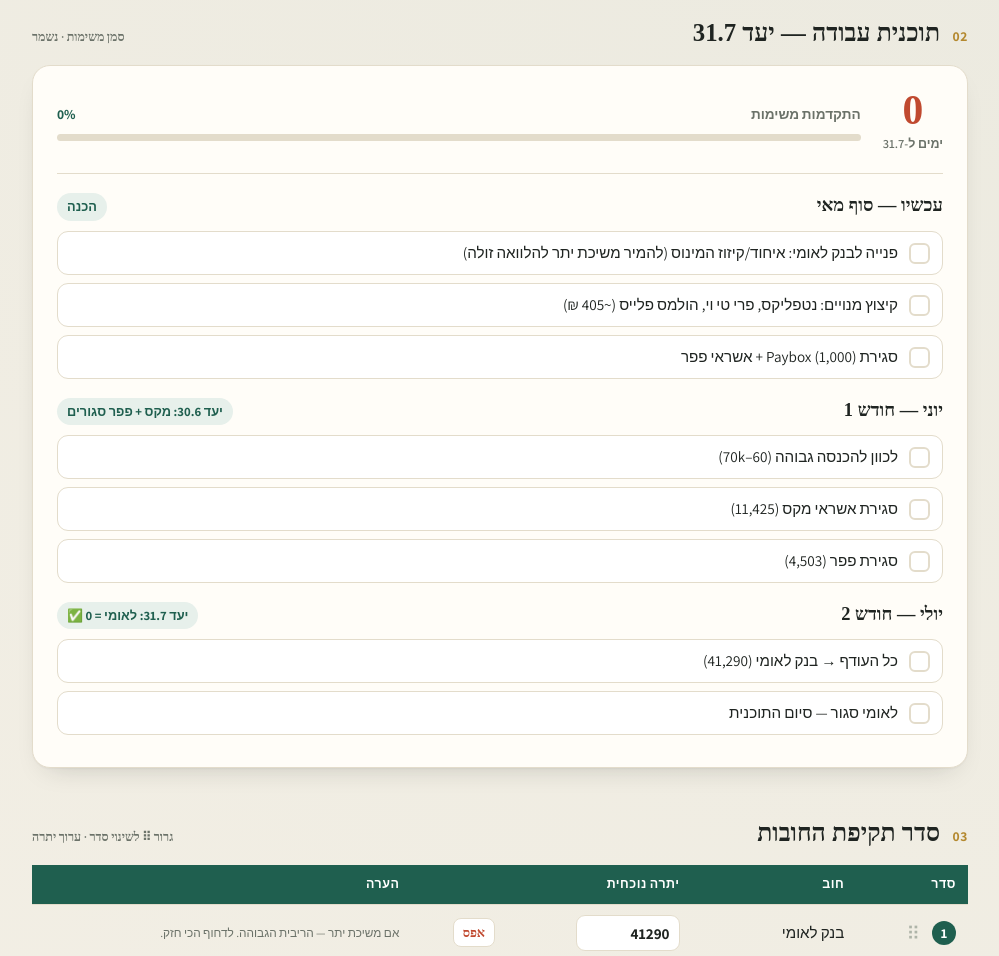
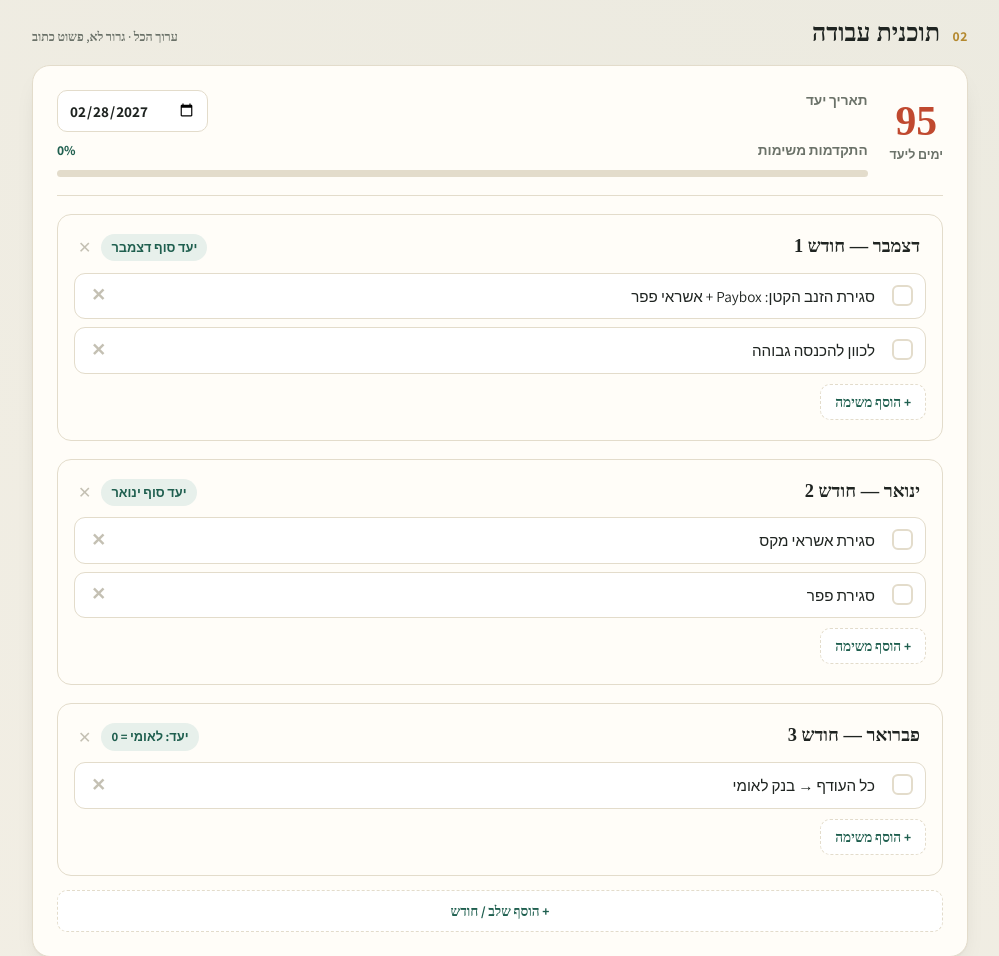
Before and after one commit to zilberz-hue/Finfreedom, a plain HTML site: page index.html in a window 1280 px wide. Shown: the part 680-1636 px from the top of the page, without its empty margins (140-1139 px from the left). Drawn offline with nearby package versions, Linux system fonts and the light colour scheme; a web font is replaced by a local one.

Commit message:
תוכנית עבודה ניתנת לעריכה מלאה + חודשים מדצמבר

```diff
--- a/index.html
+++ b/index.html
@@ -150,6 +150,24 @@
   .task input:checked::after{content:"\2713";color:#fff;font-size:.85rem;font-weight:800;position:absolute;inset:0;display:flex;align-items:center;justify-content:center}
   .task span{font-size:.95rem;line-height:1.35}
   .task.done span{color:var(--muted);text-decoration:line-through}
+  .wp-date{border:1px solid var(--line);border-radius:10px;background:#fff;padding:9px 11px;font-family:'Assistant';font-weight:700;font-size:.95rem;color:var(--ink);cursor:pointer}
+  .wp-date:focus{outline:0;border-color:var(--green);box-shadow:0 0 0 3px var(--green-soft)}
+  .edit{outline:0;border-radius:6px;padding:2px 6px;transition:background .15s,box-shadow .15s;cursor:text;min-width:40px;display:inline-block}
+  .edit:hover{background:var(--green-soft)}
+  .edit:focus{background:#fff;box-shadow:0 0 0 2px var(--green)}
+  .edit:empty::before{content:attr(data-ph);color:#c4c0b3;font-weight:400}
+  .pt.edit{font-family:'Frank Ruhl Libre',serif;font-weight:700;font-size:1.15rem}
+  .phase-h .pg.edit{min-width:60px}
+  .task span.edit{flex:1}
+  .task .del{margin-inline-start:auto;flex:none;border:0;background:transparent;color:#c4c0b3;font-size:1.1rem;font-weight:700;cursor:pointer;padding:0 4px;line-height:1;align-self:center}
+  .task .del:hover{color:var(--terra)}
+  .phase-del{border:0;background:transparent;color:#c4c0b3;font-size:1rem;cursor:pointer;padding:0 4px;flex:none}
+  .phase-del:hover{color:var(--terra)}
+  .add-task,.add-phase{border:1px dashed var(--line);background:#fff;border-radius:10px;padding:8px 14px;font-family:'Assistant';font-weight:700;font-size:.85rem;color:var(--green);cursor:pointer;transition:.15s}
+  .add-task{margin:2px 0 4px}
+  .add-task:hover,.add-phase:hover{border-color:var(--green);background:var(--green-soft)}
+  .add-phase{display:block;width:100%;margin-top:14px;padding:11px}
+  .phase{border:1px solid var(--line);border-radius:14px;padding:16px;background:var(--paper)}
   footer{margin-top:54px;font-size:.78rem;color:var(--muted);text-align:center;line-height:1.7}
   @media(max-width:760px){
     h1{font-size:2.1rem}.cards,.inputs,.timeline{grid-template-columns:1fr}.inputs{gap:12px}
@@ -194,16 +212,18 @@
   </section>
 
   <section>
-    <h2><span class="n">02</span>תוכנית עבודה — יעד 31.7<span class="hint">סמן משימות · נשמר</span></h2>
+    <h2><span class="n">02</span>תוכנית עבודה<span class="hint">ערוך הכל · גרור לא, פשוט כתוב</span></h2>
     <div class="wp">
       <div class="wp-head">
-        <div class="wp-days"><span id="wp-daysnum">—</span><small>ימים ל-31.7</small></div>
+        <div class="wp-days"><span id="wp-daysnum">—</span><small>ימים ליעד</small></div>
         <div class="wp-prog">
+          <div class="wp-prog-row"><span>תאריך יעד</span><input type="date" id="wp-deadline" class="wp-date"></div>
           <div class="wp-prog-row"><span>התקדמות משימות</span><b id="wp-pct">0%</b></div>
           <div class="track"><i id="wp-bar"></i></div>
         </div>
       </div>
       <div id="wp-phases"></div>
+      <button class="add-phase" id="wp-add-phase">+ הוסף שלב / חודש</button>
     </div>
   </section>
 
@@ -525,7 +545,7 @@ function renumber(){
 
 document.getElementById('reset').addEventListener('click',()=>{
   cur=baseline.map(i=>i[1]);days=baseline.map(i=>i[5]||0);order=[...defaultOrder];
-  tasksDone={};try{localStorage.removeItem('recoveryTasks');}catch(e){}
+  if(typeof wp!=='undefined'){wp=JSON.parse(JSON.stringify(defaultWP));try{localStorage.removeItem('recoveryWP');}catch(e){}}
   renderDebts();renderItems();recompute();
   if(document.getElementById('wp-phases'))renderWP();
 });
@@ -540,56 +560,97 @@ if(window.Sortable){
   });
 }
 
-/* ----- work plan checklist ----- */
-const wpPhases=[
-  {title:"עכשיו — סוף מאי",target:"הכנה",items:[
-    "פנייה לבנק לאומי: איחוד/קיזוז המינוס (להמיר משיכת יתר להלוואה זולה)",
-    "קיצוץ מנויים: נטפליקס, פרי טי וי, הולמס פלייס (~405 ₪)",
-    "סגירת Paybox (1,000) + אשראי פפר"
-  ]},
-  {title:"יוני — חודש 1",target:"יעד 30.6: מקס + פפר סגורים",items:[
-    "לכוון להכנסה גבוהה (60–70k)",
-    "סגירת אשראי מקס (11,425)",
-    "סגירת פפר (4,503)"
-  ]},
-  {title:"יולי — חודש 2",target:"יעד 31.7: לאומי = 0 ✅",items:[
-    "כל העודף → בנק לאומי (41,290)",
-    "לאומי סגור — סיום התוכנית"
-  ]}
-];
-let tasksDone={};
-try{const t=JSON.parse(localStorage.getItem('recoveryTasks'));if(t&&typeof t==='object')tasksDone=t;}catch(e){}
+/* ----- work plan — fully editable ----- */
+const esc=s=>String(s).replace(/&/g,'&amp;').replace(/</g,'&lt;').replace(/>/g,'&gt;');
+const defaultWP={
+  deadline:"2027-02-28",
+  phases:[
+    {title:"דצמבר — חודש 1",target:"יעד סוף דצמבר",tasks:[
+      {text:"סגירת הזנב הקטן: Paybox + אשראי פפר",done:false},
+      {text:"לכוון להכנסה גבוהה",done:false}
+    ]},
+    {title:"ינואר — חודש 2",target:"יעד סוף ינואר",tasks:[
+      {text:"סגירת אשראי מקס",done:false},
+      {text:"סגירת פפר",done:false}
+    ]},
+    {title:"פברואר — חודש 3",target:"יעד: לאומי = 0",tasks:[
+      {text:"כל העודף → בנק לאומי",done:false}
+    ]}
+  ]
+};
+let wp;
+try{const w=JSON.parse(localStorage.getItem('recoveryWP'));wp=(w&&Array.isArray(w.phases))?w:JSON.parse(JSON.stringify(defaultWP));}
+catch(e){wp=JSON.parse(JSON.stringify(defaultWP));}
+function saveWP(){try{localStorage.setItem('recoveryWP',JSON.stringify(wp));}catch(e){}
+  if(ready&&syncCfg.auto&&syncCfg.key){clearTimeout(_autoTimer);_autoTimer=setTimeout(cloudSave,1800);}}
 function renderWP(){
-  let html='',k=0;
-  wpPhases.forEach(ph=>{
-    html+=`<div class="phase"><div class="phase-h"><div class="pt">${ph.title}</div><div class="pg">${ph.target}</div></div>`;
-    ph.items.forEach(it=>{
-      const id='t'+k;const done=!!tasksDone[id];
-      html+=`<label class="task ${done?'done':''}"><input type="checkbox" data-tid="${id}" ${done?'checked':''}><span>${it}</span></label>`;
-      k++;
-    });
-    html+='</div>';
-  });
-  document.getElementById('wp-phases').innerHTML=html;
+  const el=document.getElementById('wp-phases');if(!el)return;
+  el.innerHTML=wp.phases.map((ph,pi)=>{
+    const tasks=ph.tasks.map((t,ti)=>
+      `<div class="task ${t.done?'done':''}">
+        <input type="checkbox" data-p="${pi}" data-t="${ti}" ${t.done?'checked':''}>
+        <span class="edit" contenteditable="true" data-p="${pi}" data-t="${ti}" data-ph="משימה…">${esc(t.text)}</span>
+        <button class="del" data-p="${pi}" data-t="${ti}" title="מחק">✕</button>
+      </div>`).join('');
+    return `<div class="phase">
+      <div class="phase-h">
+        <div class="pt edit" contenteditable="true" data-p="${pi}" data-f="title" data-ph="שם השלב/חודש">${esc(ph.title)}</div>
+        <div style="display:flex;align-items:center;gap:6px">
+          <div class="pg edit" contenteditable="true" data-p="${pi}" data-f="target" data-ph="יעד">${esc(ph.target)}</div>
+          <button class="phase-del" data-p="${pi}" title="מחק שלב">✕</button>
+        </div>
+      </div>
+      ${tasks}
+      <button class="add-task" data-p="${pi}">+ הוסף משימה</button>
+    </div>`;
+  }).join('');
+  const d=document.getElementById('wp-deadline');if(d&&wp.deadline)d.value=wp.deadline;
   updateWP();
 }
 function updateWP(){
-  const boxes=[...document.querySelectorAll('#wp-phases input')];
-  const done=boxes.filter(b=>b.checked).length,tot=boxes.length||1;
-  const pct=Math.round(done/tot*100);
+  let done=0,tot=0;
+  wp.phases.forEach(ph=>ph.tasks.forEach(t=>{tot++;if(t.done)done++;}));
+  const pct=tot?Math.round(done/tot*100):0;
   document.getElementById('wp-pct').textContent=pct+'%';
   document.getElementById('wp-bar').style.width=pct+'%';
-  const target=new Date(2026,6,31),today=new Date();today.setHours(0,0,0,0);
-  document.getElementById('wp-daysnum').textContent=Math.max(0,Math.round((target-today)/86400000));
+  const el=document.getElementById('wp-daysnum');
+  if(wp.deadline){const target=new Date(wp.deadline+'T00:00:00'),today=new Date();today.setHours(0,0,0,0);
+    el.textContent=Math.max(0,Math.round((target-today)/86400000));}
+  else el.textContent='—';
 }
-document.getElementById('wp-phases').addEventListener('change',e=>{
+const wpEl=document.getElementById('wp-phases');
+wpEl.addEventListener('change',e=>{
   if(e.target.matches('input[type=checkbox]')){
-    tasksDone[e.target.dataset.tid]=e.target.checked;
+    wp.phases[+e.target.dataset.p].tasks[+e.target.dataset.t].done=e.target.checked;
     e.target.closest('.task').classList.toggle('done',e.target.checked);
-    try{localStorage.setItem('recoveryTasks',JSON.stringify(tasksDone));}catch(err){}
-    updateWP();
+    saveWP();updateWP();
   }
 });
+wpEl.addEventListener('input',e=>{
+  const t=e.target;if(!t.classList.contains('edit'))return;
+  const pi=+t.dataset.p;
+  if(t.dataset.f==='title')wp.phases[pi].title=t.textContent;
+  else if(t.dataset.f==='target')wp.phases[pi].target=t.textContent;
+  else if(t.dataset.t!==undefined)wp.phases[pi].tasks[+t.dataset.t].text=t.textContent;
+  saveWP();
+});
+wpEl.addEventListener('keydown',e=>{
+  if(e.target.classList.contains('edit')&&e.key==='Enter'){e.preventDefault();e.target.blur();}
+});
+wpEl.addEventListener('click',e=>{
+  const b=e.target.closest('button');if(!b)return;
+  if(b.classList.contains('del')){wp.phases[+b.dataset.p].tasks.splice(+b.dataset.t,1);saveWP();renderWP();}
+  else if(b.classList.contains('phase-del')){
+    if(confirm('למחוק את השלב כולו?')){wp.phases.splice(+b.dataset.p,1);saveWP();renderWP();}
+  }
+  else if(b.classList.contains('add-task')){wp.phases[+b.dataset.p].tasks.push({text:'',done:false});saveWP();renderWP();
+    setTimeout(()=>{const spans=wpEl.querySelectorAll(`.phase:nth-child(${+b.dataset.p+1}) .task span.edit`);if(spans.length)spans[spans.length-1].focus();},30);}
+});
+document.getElementById('wp-add-phase').addEventListener('click',()=>{
+  wp.phases.push({title:'',target:'',tasks:[]});saveWP();renderWP();
+  setTimeout(()=>{const pts=wpEl.querySelectorAll('.pt.edit');if(pts.length)pts[pts.length-1].focus();},30);
+});
+document.getElementById('wp-deadline').addEventListener('change',e=>{wp.deadline=e.target.value;saveWP();updateWP();});
 renderWP();
 
 /* ----- cloud sync (JSONBin) ----- */
@@ -601,7 +662,7 @@ function saveCfg(){
   try{localStorage.setItem('recoverySync',JSON.stringify(syncCfg));}catch(e){}
 }
 function skStatus(msg,ok){const e=document.getElementById('sk-status');e.textContent=msg;e.style.color=ok?'var(--green)':'var(--terra)';}
-function payload(){return{amounts:cur,days:days,order:order,tasks:tasksDone,weekPaid:weekPaid,ts:Date.now()};}
+function payload(){return{amounts:cur,days:days,order:order,wp:wp,weekPaid:weekPaid,ts:Date.now()};}
 async function cloudSave(){
   saveCfg();
   if(!syncCfg.key){skStatus('חסר Master Key',false);return;}
@@ -631,7 +692,7 @@ async function cloudLoad(){
     if(Array.isArray(rec.amounts)&&rec.amounts.length===baseline.length)cur=rec.amounts.map(Number);
     if(Array.isArray(rec.days)&&rec.days.length===baseline.length)days=rec.days.map(Number);
     if(Array.isArray(rec.order)&&rec.order.length===defaultOrder.length&&rec.order.every(n=>defaultOrder.includes(n)))order=rec.order;
-    if(rec.tasks&&typeof rec.tasks==='object')tasksDone=rec.tasks;
+    if(rec.wp&&Array.isArray(rec.wp.phases)){wp=rec.wp;saveWP();}
     if(rec.weekPaid&&typeof rec.weekPaid==='object'){weekPaid=rec.weekPaid;saveWeekPaid();}
     renderDebts();renderItems();recompute();renderWP();
     skStatus('נטען מהענן ✓ '+new Date().toLocaleTimeString('he-IL'),true);
```
